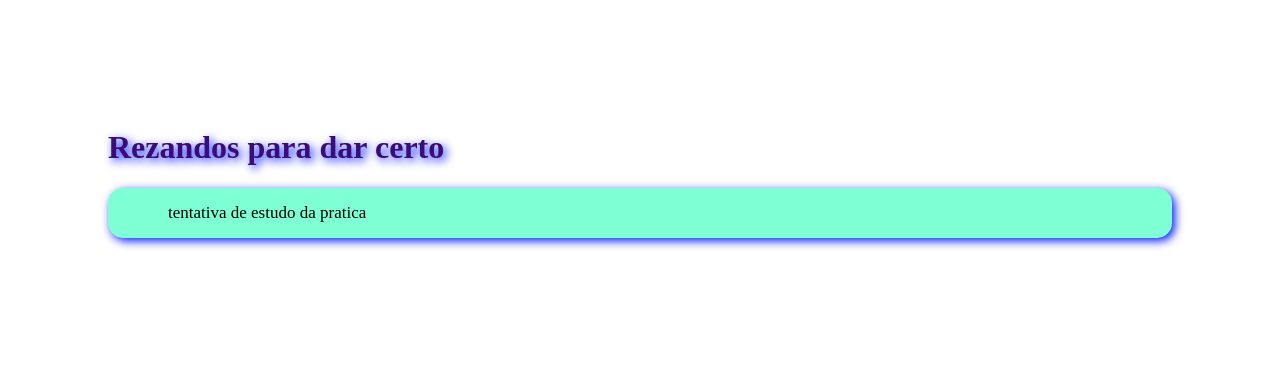
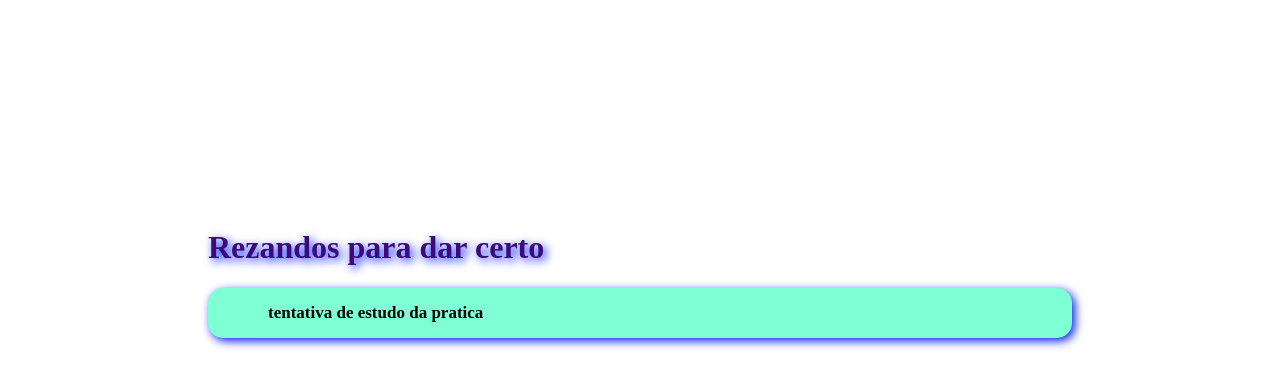
Before and after one commit to OpalinaLua/estudo, a plain HTML site: page Index.html in a window 1280 px wide. Drawn offline with Linux system fonts and the light colour scheme.

Commit message:
possisao de estilo atualizada

```diff
--- a/script.js
+++ b/script.js
@@ -0,0 +1 @@
+console.log("ola mundo");
--- a/style.css
+++ b/style.css
@@ -1,7 +1,7 @@
 body {
 font-family: 'Times New Roman', Times, serif;;
 background-color: #ffffff;
-padding: 100px;
+padding: 200px;
 }
 h1{
     color:#3b0b79;
@@ -9,7 +9,10 @@ h1{
 }
 p{ color:black;
     font-size: 17px;
+    font-style: initial;
+    font-weight: bolder;
 background-color:aquamarine;
+background-size: 1px;
 box-shadow: 3px 3px 10px #001aff;
 padding: 15px 60px;
 border-radius: 15px;
```
